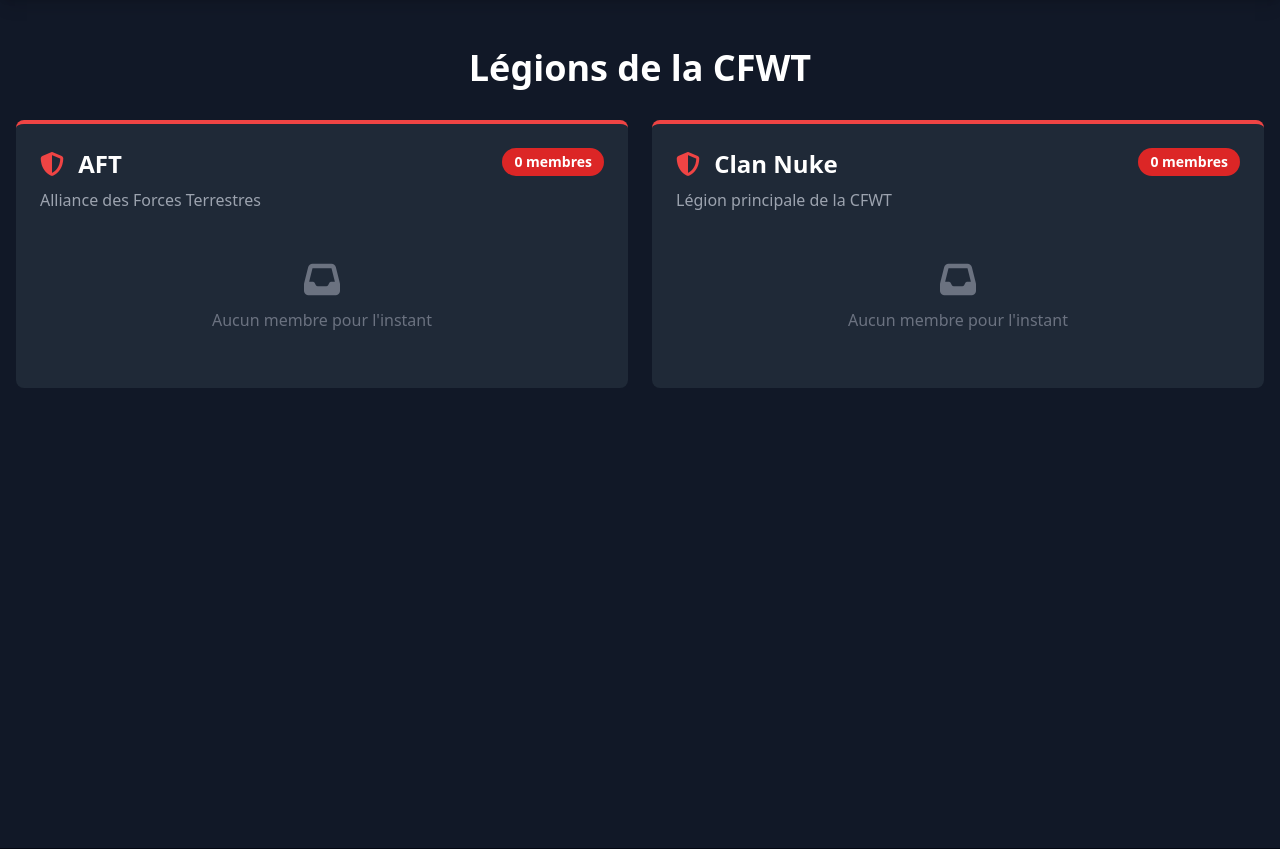
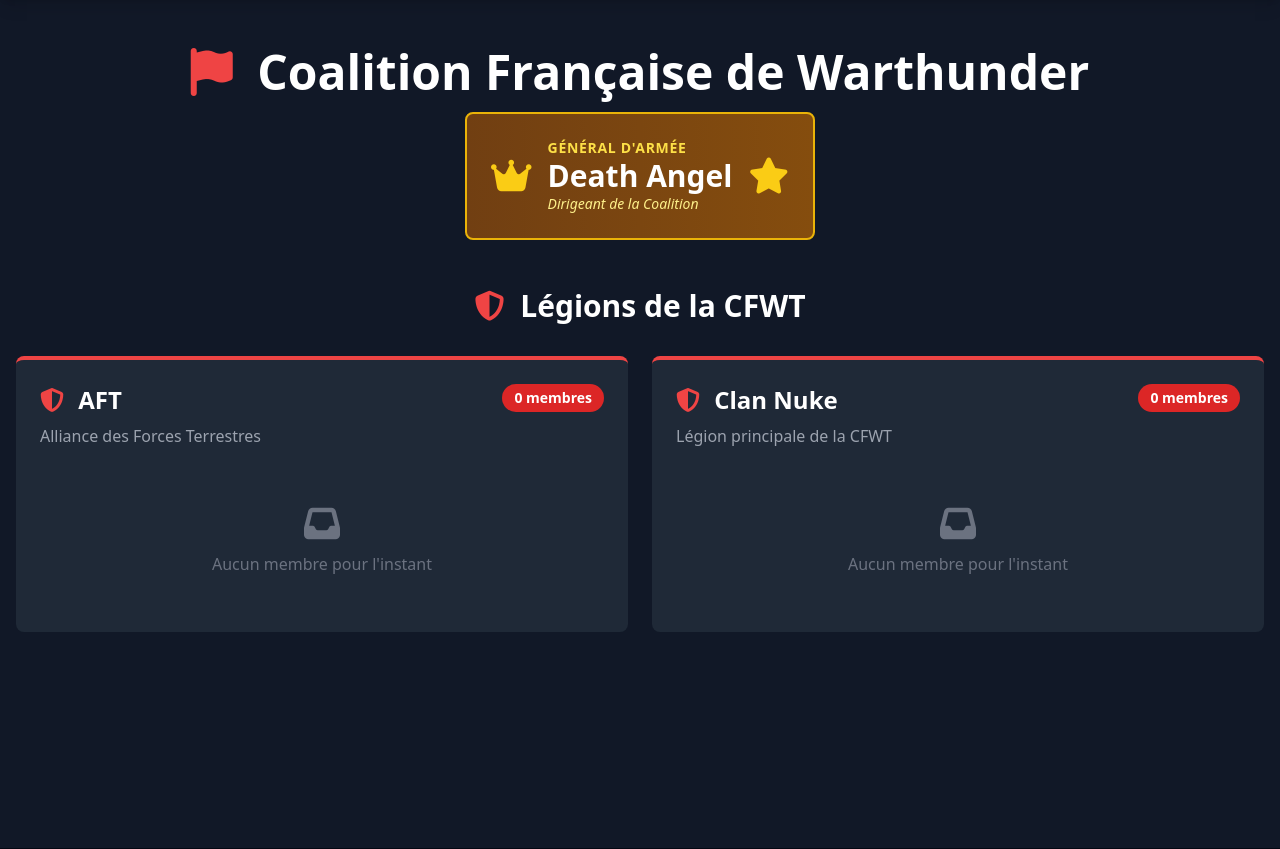
Before and after one commit to enoe-one/clan-nuke, a PHP site: page /legions.php in a window 1280 px wide. Shown: the part 72-921 px from the top of the page. Run offline with PHP 8.4, Linux system fonts and the light colour scheme; data comes from the database, SQL or seed files in the repository; data that the repository does not hold is empty; some libraries are stand-ins or nearby versions.

Commit message:
Update legions.php

```diff
--- a/legions.php
+++ b/legions.php
@@ -2,9 +2,10 @@
 require_once 'config.php';
 
 $stmt = $pdo->query("
-    SELECT l.*, COUNT(m.id) as member_count
+    SELECT l.*, COUNT(m.id) as member_count, u.username as chef_username
     FROM legions l
     LEFT JOIN members m ON l.id = m.legion_id
+    LEFT JOIN users u ON l.chef_id = u.id
     GROUP BY l.id
     ORDER BY l.nom
 ");
@@ -24,7 +25,29 @@
 
     <div class="min-h-screen py-12">
         <div class="max-w-7xl mx-auto px-4">
-            <h1 class="text-4xl font-bold text-white mb-8 text-center">Légions de la CFWT</h1>
+            <!-- En-tête avec le dirigeant principal -->
+            <div class="text-center mb-12">
+                <h1 class="text-5xl font-bold text-white mb-4">
+                    <i class="fas fa-flag mr-3 text-red-500"></i>
+                    Coalition Française de Warthunder
+                </h1>
+                <div class="bg-gradient-to-r from-yellow-900 to-yellow-800 p-6 rounded-lg inline-block border-2 border-yellow-500">
+                    <div class="flex items-center justify-center space-x-4">
+                        <i class="fas fa-crown text-yellow-400 text-4xl"></i>
+                        <div class="text-left">
+                            <p class="text-yellow-300 text-sm font-semibold uppercase tracking-wider">Général d'Armée</p>
+                            <p class="text-white text-3xl font-bold">Death Angel</p>
+                            <p class="text-yellow-200 text-sm italic">Dirigeant de la Coalition</p>
+                        </div>
+                        <i class="fas fa-star text-yellow-400 text-4xl"></i>
+                    </div>
+                </div>
+            </div>
+
+            <h2 class="text-3xl font-bold text-white mb-8 text-center">
+                <i class="fas fa-shield-alt mr-2 text-red-500"></i>
+                Légions de la CFWT
+            </h2>
 
             <div class="grid md:grid-cols-2 gap-6">
                 <?php foreach ($legions as $legion):
@@ -54,15 +77,24 @@
                     $stmt_members->execute([$legion['id']]);
                     $members = $stmt_members->fetchAll();
                 ?>
-                    <div class="bg-gray-800 p-6 rounded-lg border-t-4 border-red-500">
+                    <div class="bg-gray-800 p-6 rounded-lg border-t-4 border-red-500 hover:shadow-xl hover:shadow-red-500/20 transition">
                         <div class="flex justify-between items-start mb-4">
-                            <div>
-                                <h2 class="text-2xl font-bold text-white mb-2">
+                            <div class="flex-1">
+                                <h3 class="text-2xl font-bold text-white mb-2">
                                     <i class="fas fa-shield-alt mr-2 text-red-500"></i>
                                     <?php echo htmlspecialchars($legion['nom']); ?>
-                                </h2>
+                                </h3>
                                 <?php if ($legion['description']): ?>
-                                    <p class="text-gray-400"><?php echo htmlspecialchars($legion['description']); ?></p>
+                                    <p class="text-gray-400 mb-2"><?php echo htmlspecialchars($legion['description']); ?></p>
+                                <?php endif; ?>
+
+                                <!-- Chef de légion -->
+                                <?php if ($legion['chef_username']): ?>
+                                    <div class="bg-purple-900/30 border border-purple-500/50 rounded px-3 py-2 inline-block mt-2">
+                                        <i class="fas fa-user-shield text-purple-400 mr-2"></i>
+                                        <span class="text-purple-300 text-sm font-semibold">Chef:</span>
+                                        <span class="text-white text-sm ml-1"><?php echo htmlspecialchars($legion['chef_username']); ?></span>
+                                    </div>
                                 <?php endif; ?>
                             </div>
                             <span class="bg-red-600 text-white px-3 py-1 rounded-full text-sm font-bold">
@@ -72,9 +104,9 @@
 
                         <?php if (!empty($members)): ?>
                             <div class="mt-4 space-y-2 max-h-96 overflow-y-auto">
-                                <h3 class="text-lg font-semibold text-white mb-3 sticky top-0 bg-gray-800 py-2">
+                                <h4 class="text-lg font-semibold text-white mb-3 sticky top-0 bg-gray-800 py-2 border-b border-gray-700">
                                     <i class="fas fa-users mr-2"></i> Membres
-                                </h3>
+                                </h4>
                                 <?php foreach ($members as $member): ?>
                                     <div class="bg-gray-700 p-3 rounded hover:bg-gray-650 transition">
                                         <div class="flex justify-between items-start">
@@ -83,7 +115,8 @@
                                                     <?php echo htmlspecialchars($member['discord_pseudo']); ?>
                                                 </p>
                                                 <p class="text-gray-400 text-sm">
-                                                    Roblox: <?php echo htmlspecialchars($member['roblox_pseudo']); ?>
+                                                    <i class="fab fa-roblox mr-1"></i>
+                                                    <?php echo htmlspecialchars($member['roblox_pseudo']); ?>
                                                 </p>
                                             </div>
                                             <div class="text-right">
@@ -94,6 +127,7 @@
                                                     <?php echo htmlspecialchars($member['rang']); ?>
                                                 </p>
                                                 <p class="text-gray-500 text-xs">
+                                                    <i class="fas fa-crosshairs mr-1"></i>
                                                     KDR: <?php echo htmlspecialchars($member['kdr']); ?>
                                                 </p>
                                             </div>
```
